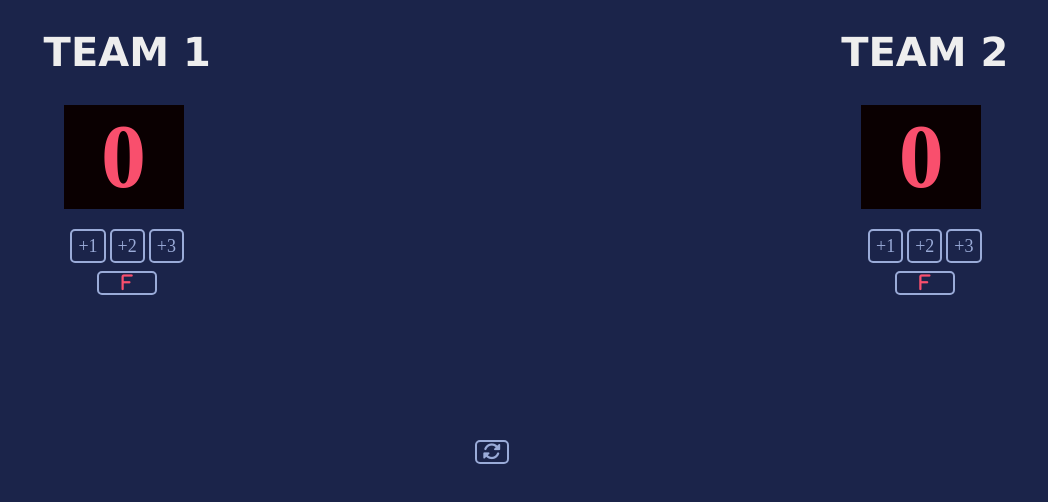
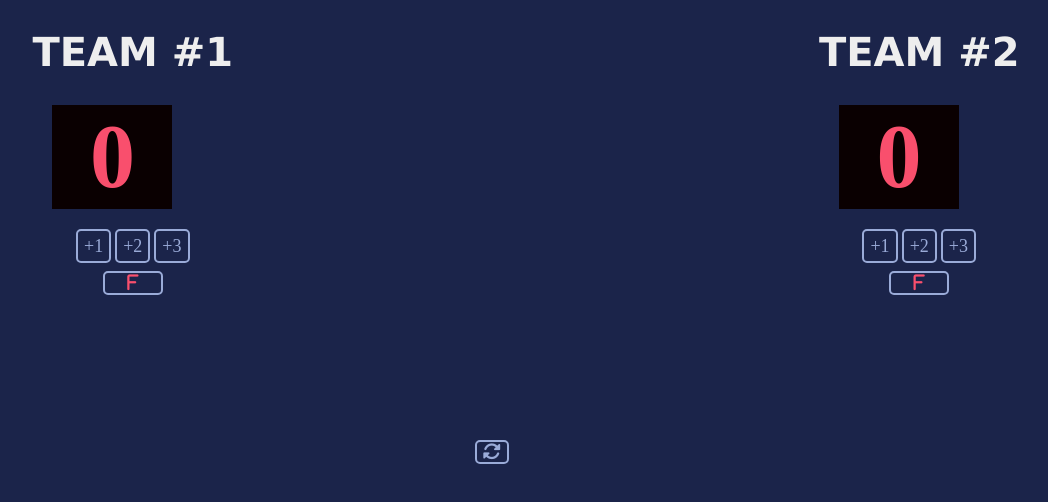
Before and after one commit to rajanisoni/Score-Card, a plain HTML site: page index.html in a window 1280 px wide. Shown: the whole page, without its empty margins (114-1162 px from the left). Drawn offline with nearby package versions, Linux system fonts and the light colour scheme.

Commit message:
changed headers

```diff
--- a/index.html
+++ b/index.html
@@ -7,7 +7,7 @@
     <body>
         <div class="container">
             <div class="column">
-                <h3>TEAM 1</h3>
+                <h3>TEAM #1</h3>
                 <h2 class="score" id="home-el">0</h2>
                 <div>
                     <button onclick="add1()">+1</button>
@@ -20,7 +20,7 @@
             <button id ="set-0" onclick="setZero()"><i class="fa-solid fa-rotate"></i></button>
             </div>
             <div class="column">
-                <h3>TEAM 2</h3>
+                <h3>TEAM #2</h3>
                 <h2 class="score" id="guest-el">0</h2>
                 <div>
                     <button onclick="add11()">+1</button>
```
